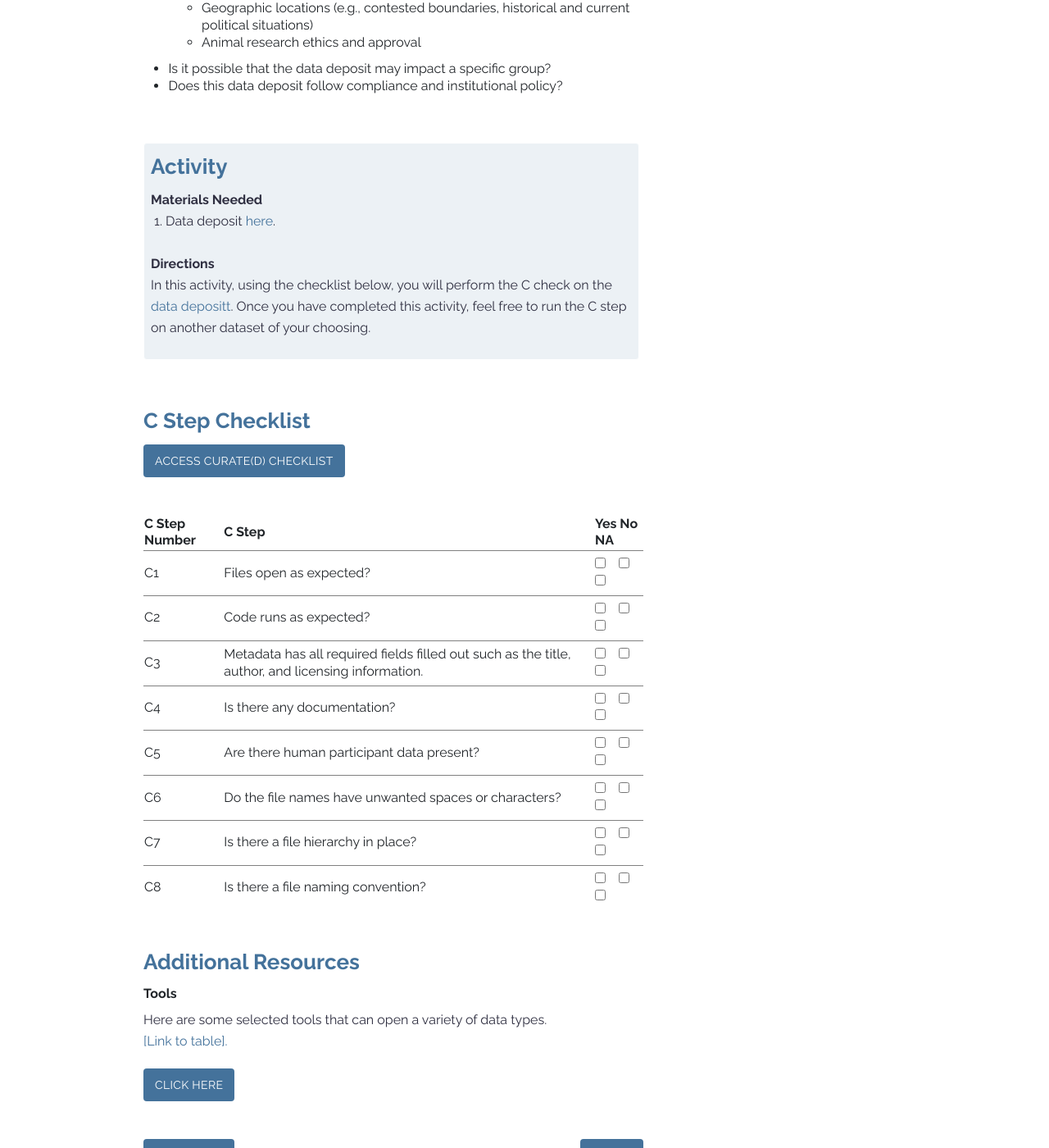
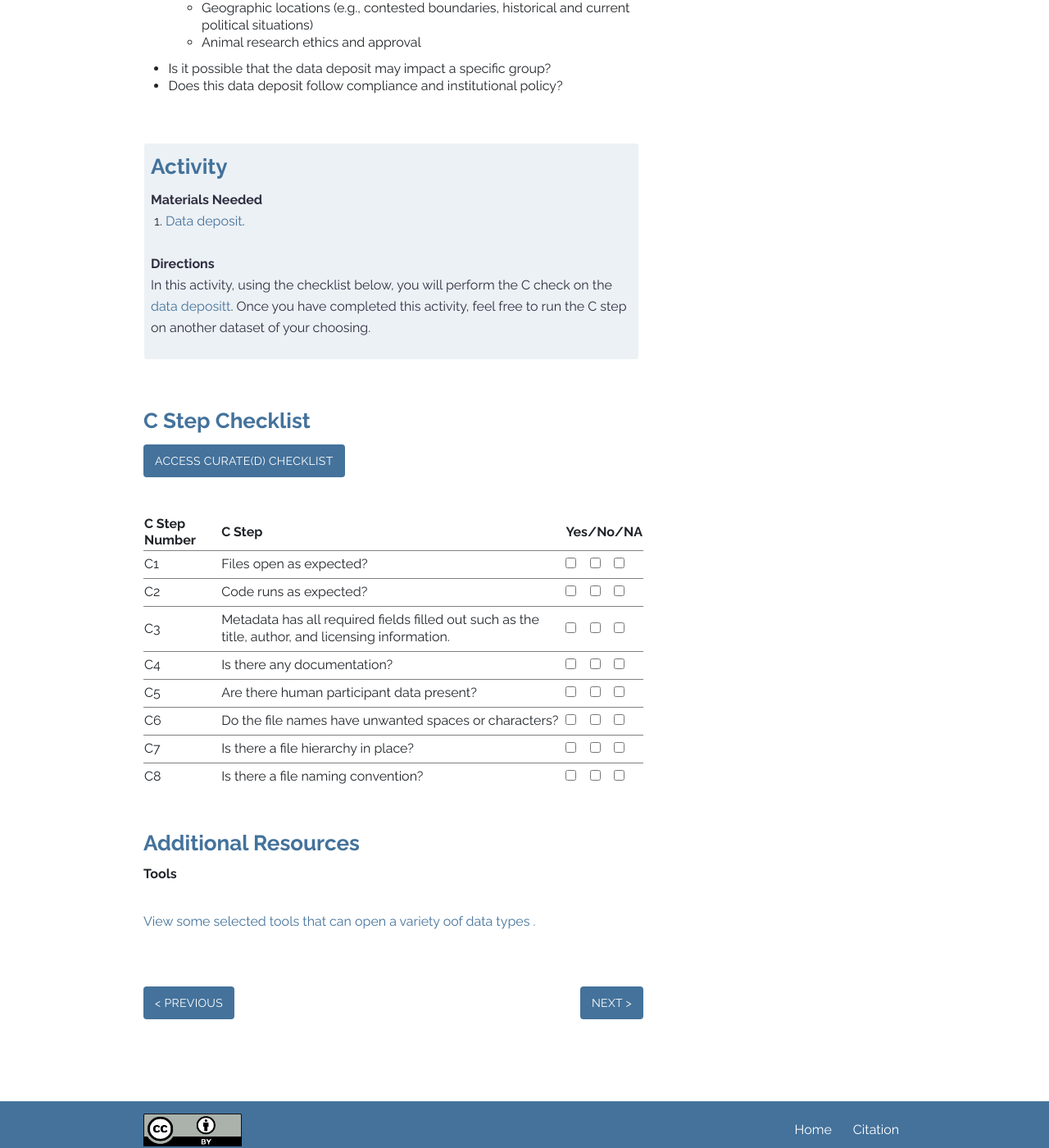
Before and after one commit to DataCurationNetwork/CURATED, a Jekyll site: the page built from _modules/module-c.md, in a window 1280 px wide and 1400 px high, scrolled down 3061 px. Shown: the whole window at 82% size. Built offline with Jekyll 4.4.1, drawn with Linux system fonts in a browser that asks for light colours.

Commit message:
Testing additional changes to module C

```diff
--- a/_modules/module-c.md
+++ b/_modules/module-c.md
@@ -236,7 +236,7 @@ Common things to look for during this step are the record level <b> metadata, fi
 
 <b>Materials Needed</b><br>
 
-  &nbsp;1.  Data deposit <a href="https://drive.google.com/drive/folders/1aWTQYpEQ4GBzh4KnUK5u6uEKjqKrPVTv?usp=sharing" target="_blank">here</a>.
+  &nbsp;1.   <a href="https://drive.google.com/drive/folders/1aWTQYpEQ4GBzh4KnUK5u6uEKjqKrPVTv?usp=sharing" target="_blank">Data deposit</a>.
    <br>
    <br>
 
@@ -260,7 +260,7 @@ Common things to look for during this step are the record level <b> metadata, fi
 
 <th>C Step Number</th>
 <th>C Step</th>
-<th>Yes No NA</th>
+<th>Yes/No/NA</th>
 <tr>
 <td  style="padding-top: 1%; padding-bottom: 1%;">C1</td>
 <td  style="padding-top: 1%; padding-bottom: 1%;">Files open as expected?</td>
@@ -308,12 +308,10 @@ Common things to look for during this step are the record level <b> metadata, fi
 
 <h4>Tools </h4>
 <p>
-Here are some selected tools that can open a variety of data types. <br>
-<a href="https://docs.google.com/spreadsheets/d/1Xu2TlLePQ2jZ-ox3Ym7QBkeWPRCGX6mz7YjjKrkLyQY/edit#gid=0" target="_blank">[Link to table].</a>
+<br>
+<a href="https://docs.google.com/spreadsheets/d/1Xu2TlLePQ2jZ-ox3Ym7QBkeWPRCGX6mz7YjjKrkLyQY/edit#gid=0" target="_blank">View some selected tools that can open a variety oof data types .</a>
 </p>
-<div class="flex-contianer">
-     <a class="button button-primary" href="#" target="_blank"> CLICK HERE</a>
-</div>
+
 
 
 
```
